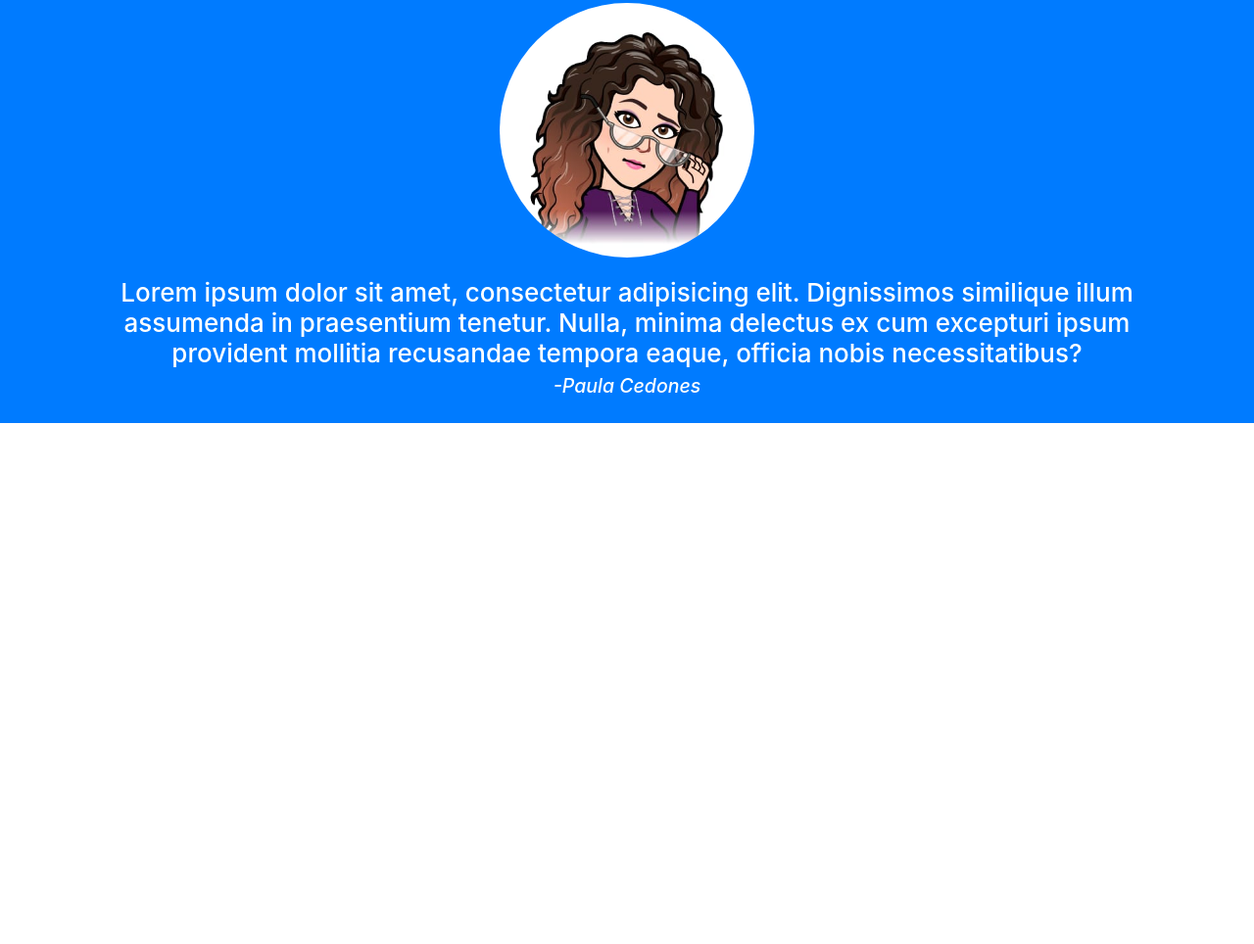
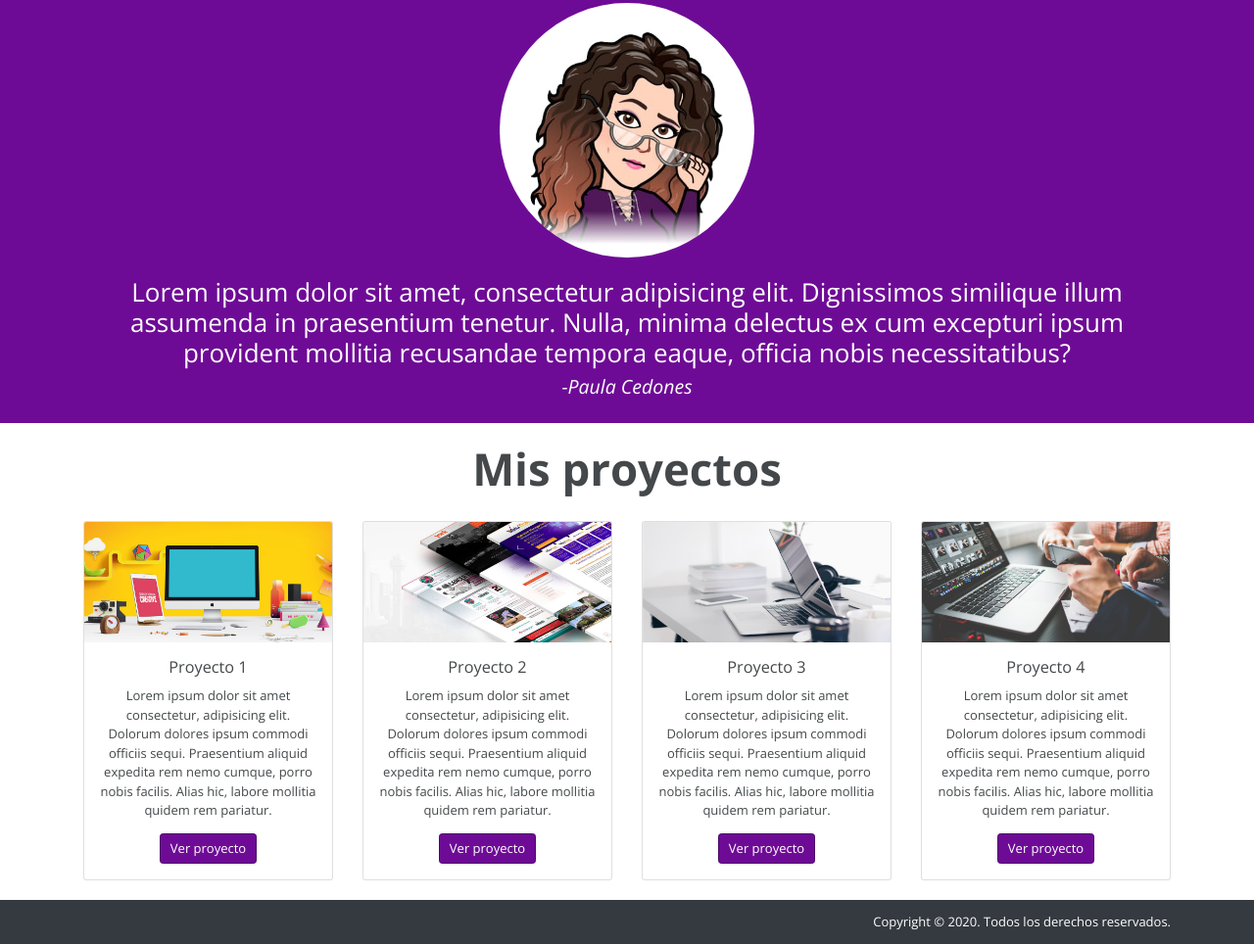
Before and after one commit to PauCedones/Bootstrap, a website: page index.html in a window 1280 px wide. Shown: the part 512-1476 px from the top of the page at 98% size. Before the commit the page ends 944 px from the top, so only its background shows below. Drawn offline with nearby package versions, Linux system fonts and the light colour scheme.

Commit message:
terminado

```diff
--- a/index.html
+++ b/index.html
@@ -5,9 +5,10 @@
     <meta name="viewport" content="width=device-width, initial-scale=1.0">
     <!--FAVICON-->
     <link rel="icon" href="img/favicon.ico" type="image/gif" >
-    <!--LINK CSS-->
+    <!-- FUENTES DE GOOGLE FONT -->
+    <link href="https://fonts.googleapis.com/css?family=Open+Sans:400,400i,700,700i" rel="stylesheet">
+    <!--ARCHIVOS CSS PERSONALIZADOS-->
     <link rel="stylesheet" type="text/css" href="css/estilo.css ">
-
     <title>Blog personal de Paula Cedones</title>
 </head>
 <body>
@@ -70,6 +71,68 @@
         </div>
     </section>
 
+    <!---PROYECTOS----->
+    <section class="proyectos py-4">
+        <div class="container">
+            <h1 class="display-4 font-weight-bold text-center pb-4">Mis proyectos</h1>
+            <div class="row text-md-center">
+
+                <article class="col-12 col-md-6 col-lg-3 mb-3 mb-lg-0">
+                    <div class="card">
+                        <img src="img/proyecto1.png" class="card-img-top h-100" alt="proyecto 1">
+                        <div class="card-body">
+                          <h5 class="card-title">Proyecto 1</h5>
+                          <p class="card-text">Lorem ipsum dolor sit amet consectetur, adipisicing elit. Dolorum dolores ipsum commodi officiis sequi. Praesentium aliquid expedita rem nemo cumque, porro nobis facilis. Alias hic, labore mollitia quidem rem pariatur.</p>
+                          <a href="#" class="btn btn-primary">Ver proyecto</a>
+                        </div>
+                      </div>
+                </article>
+
+                <article class="col-12 col-md-6 col-lg-3  mb-3 mb-lg-0">
+                    <div class="card">
+                        <img src="img/proyecto2.png" class="card-img-top h-100" alt="proyecto 2">
+                        <div class="card-body">
+                          <h5 class="card-title">Proyecto 2</h5>
+                          <p class="card-text">Lorem ipsum dolor sit amet consectetur, adipisicing elit. Dolorum dolores ipsum commodi officiis sequi. Praesentium aliquid expedita rem nemo cumque, porro nobis facilis. Alias hic, labore mollitia quidem rem pariatur.</p>
+                          <a href="#" class="btn btn-primary">Ver proyecto</a>
+                        </div>
+                      </div>
+                </article>
+
+                <article class="col-12 col-md-6 col-lg-3  mb-3 mb-lg-0">
+                    <div class="card">
+                        <img src="img/proyecto3.png" class="card-img-top h-100" alt="proyecto 1">
+                        <div class="card-body">
+                          <h5 class="card-title">Proyecto 3</h5>
+                          <p class="card-text">Lorem ipsum dolor sit amet consectetur, adipisicing elit. Dolorum dolores ipsum commodi officiis sequi. Praesentium aliquid expedita rem nemo cumque, porro nobis facilis. Alias hic, labore mollitia quidem rem pariatur.</p>
+                          <a href="#" class="btn btn-primary">Ver proyecto</a>
+                        </div>
+                      </div>
+                </article>
+
+                <article class="col-12 col-md-6 col-lg-3  mb-3 mb-lg-0">
+                    <div class="card">
+                        <img src="img/proyecto4.png" class="card-img-top h-100" alt="proyecto 1">
+                        <div class="card-body">
+                          <h5 class="card-title">Proyecto 4</h5>
+                          <p class="card-text">Lorem ipsum dolor sit amet consectetur, adipisicing elit. Dolorum dolores ipsum commodi officiis sequi. Praesentium aliquid expedita rem nemo cumque, porro nobis facilis. Alias hic, labore mollitia quidem rem pariatur.</p>
+                          <a href="#" class="btn btn-primary">Ver proyecto</a>
+                        </div>
+                      </div>
+                </article>
+
+            </div>
+        </div>
+    </section>
+    <!--PIE DE PAGINA-->
+    <footer class="pie-de-pagina text-center bg-dark text-white text-md-right">
+
+        <div class="container">
+            <p class="m-0 py-3">Copyright © 2020. Todos los derechos reservados.</p>
+        </div>
+
+    </footer>
+
 
     <script type="text/javascript" src="js/app.js"></script>
 </body>
--- /dev/null
+++ b/sass/_mixins.scss
@@ -0,0 +1,5 @@
+@media (min-width: 768px){
+    html{
+        font-size: 16px;
+    }
+}
--- a/sass/_variables.scss
+++ b/sass/_variables.scss
@@ -1,8 +1,31 @@
+//----------------------------
+//    PATRON DE COLORES
+//----------------------------
+$principal: rgb(110, 11, 150);
+$texto: #44484a;
 
-/*-------------------
-ESTILOS DEL DISEÑO
--------------------*/
+/*---------------------------------------
+SOBREESCRIBIENDO LOS ESTILOS DE BOOTSTRAP
+---------------------------------------*/
+.bg-primary{
+    background-color: $principal !important;
+}
+.text-primary{
+    color: $principal !important;
+}
 
-html{
-    font-size: 13px;
+.btn-primary{
+    background-color: $principal !important;
+    border-color: darken($principal,10%)!important ;
+    &:hover{
+        background-color: darken($principal,10%)!important;
+    }
+    &:focus{
+        background-color: darken($principal,10%) !important;
+        box-shadow:0 0 0 0.2rem rgba($principal,.5) !important;
+    }
+    &:active{
+        background-color: darken($principal,20%)!important;
+
+    }
 }
--- a/sass/estilo.scss
+++ b/sass/estilo.scss
@@ -1,2 +1,20 @@
 @import '../node_modules/bootstrap/scss/bootstrap';
 @import 'variables';
+@import 'mixins';
+
+/*-------------------
+ESTILOS DEL DISEÑO
+-------------------*/
+
+html{
+    font-size: 13px;
+}
+body{
+    color: $texto;
+    font-family: 'Open Sans', sans-serif;
+}
+
+.card:hover{
+    box-shadow: 0 0 10px #0c0c0c3b;
+
+}
```
Also changed, not shown: css/estilo.css, 1 other file.
